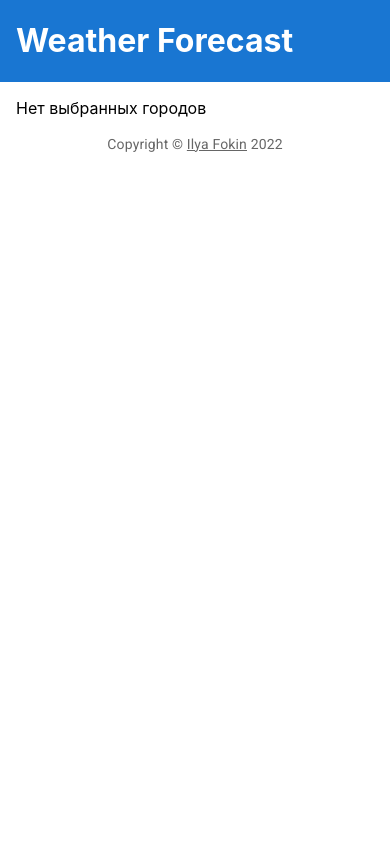
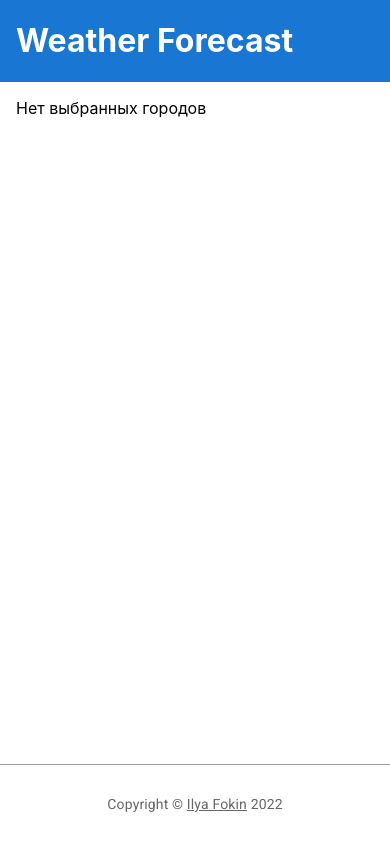
Before and after one commit to mrfourking/weather-forecast, a React (Create React App) app: page / in a window 390 px wide. Built offline with nearby package versions, Linux system fonts and the light colour scheme.

Commit message:
fix: fix layout styles for mobile

```diff
--- a/src/Components/App.js
+++ b/src/Components/App.js
@@ -10,11 +10,23 @@ import Cities from '../pages/Cities';
 const App = () => {
   const [cities] = useState([]);
   return (
-    <Grid container>
+    <Grid
+      container
+      direction='column'
+      sx={{
+        minHeight: '100vh'
+      }}
+    >
       <Grid item xs={12}>
         <Header />
       </Grid>
-      <Grid item xs={12}>
+      <Grid
+        item
+        xs={12}
+        sx={{
+          flexGrow: 1
+        }}
+      >
         <Page>
           <Routes>
             <Route path='/' element={<Cities citiesList={cities} />} />
--- a/src/layout/Footer.js
+++ b/src/layout/Footer.js
@@ -1,11 +1,21 @@
-import { Container, Link, Typography } from '@mui/material';
-import { Box } from '@mui/system';
+import { Container, Grid, Link, Typography } from '@mui/material';
+import { borderTop, Box } from '@mui/system';
 import { useMemo } from 'react';
 
 const Footer = () => {
   const currentYear = useMemo(() => new Date().getFullYear());
   return (
-    <Box>
+    <Grid
+      container
+      direction='column'
+      sx={{
+        minHeight: '80px',
+        justifyContent: 'center',
+        borderTopWidth: '1px',
+        borderTopStyle: 'solid',
+        borderColor: 'text.disabled'
+      }}
+    >
       <Container>
         <Typography variant='body2' color='text.secondary' align='center'>
           {'Copyright © '}
@@ -16,7 +26,7 @@ const Footer = () => {
           {currentYear}
         </Typography>
       </Container>
-    </Box>
+    </Grid>
   );
 };
 
```
